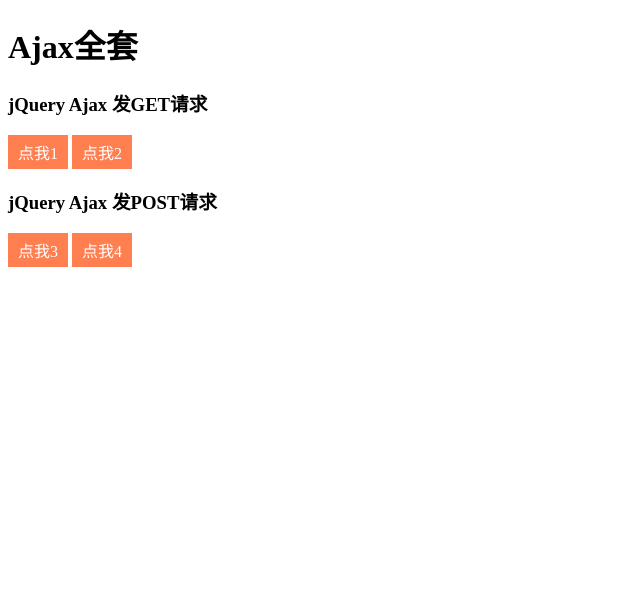
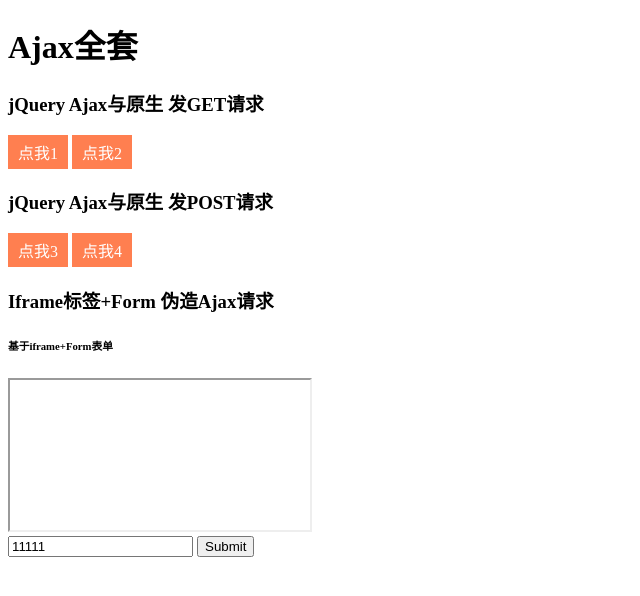
Before and after one commit to seajay66/Django_Bug_Cell, a Django app: page /ajax1.html/ in a window 1280 px wide. Shown: the top 596 px of the page, without its empty margins (0-640 px from the left). Run offline with Django 3.2, Linux system fonts and the light colour scheme; parts of the project's set-up code (start-up, migrations or seed data) failed here and were passed over.

Commit message:
[2019-11-04]iframe与Form表单提交伪Ajax请求

```diff
--- a/ajax_test/views.py
+++ b/ajax_test/views.py
@@ -1,5 +1,5 @@
 from django.shortcuts import render,HttpResponse
-
+import json
 # Create your views here.
 def ajax_test1(request):
     return render(request,'ajax_test1.html')
@@ -9,4 +9,5 @@ def ajax_test2(request):
     print(request.GET)
     print(request.POST)
     print(request.body)
-    return HttpResponse("...")
+    ret = {'status':True,'message':'....'}
+    return HttpResponse(json.dumps(ret))
--- a/templates/ajax_test1.html
+++ b/templates/ajax_test1.html
@@ -15,18 +15,41 @@
 </head>
 <body>
 <h1>Ajax全套</h1>
-<h3>jQuery Ajax 发GET请求</h3>
+<h3>jQuery Ajax与原生    发GET请求</h3>
 <div>
     <a class="btn" onclick="AjaxSubmit1();">点我1</a>
     <a class="btn" onclick="AjaxSubmit2();">点我2</a>
 </div>
-<h3>jQuery Ajax 发POST请求</h3>
+<h3>jQuery Ajax与原生 发POST请求</h3>
 <div>
     <a class="btn" onclick="AjaxSubmit3();">点我3</a>
     <a class="btn" onclick="AjaxSubmit4();">点我4</a>
 </div>
+<h3>Iframe标签+Form 伪造Ajax请求</h3>
+<div>
+   <div>
+{#       <h6>学习iframe</h6>#}
+{#       <div> <input id="url" placeholder="请输入URL"><a onclick="Test1();">查看</a>#}
+{#       </div>#}
+{##}
+{#       <iframe id="iframe" style="height: 800px;width: 600px;" src="http://www.autohome.com.cn" frameborder="0"></iframe>#}
+
+       <h6>基于iframe+Form表单</h6>
+       <iframe id="iframe" name="ifra" ></iframe>
+       <form id="fm" action="/ajax_test2.html/" method="post" target="ifra" >
+           <input name="root" value="11111">
+           <input type="submit" name="提交">
+{#           <a onclick="AjaxSubmit5();"></a>#}
+       </form>
+   </div>
+</div>
 <script src="/static/jquery.min.js"></script>
 <script>
+    function Test1() {
+        var url = $('#url').val();
+        $('#iframe').attr('src',url);
+
+    }
     //通过jQuery方式的Ajax方法 发送get请求
     function AjaxSubmit1() {
         $.ajax({
@@ -80,6 +103,9 @@
         //数据放在send里
         xhr.send('p=456')
     }
+    function AjaxSubmit5() {
+        document.getElementById('fm').submit()
+    }
 </script>
 </body>
 </html>
```
